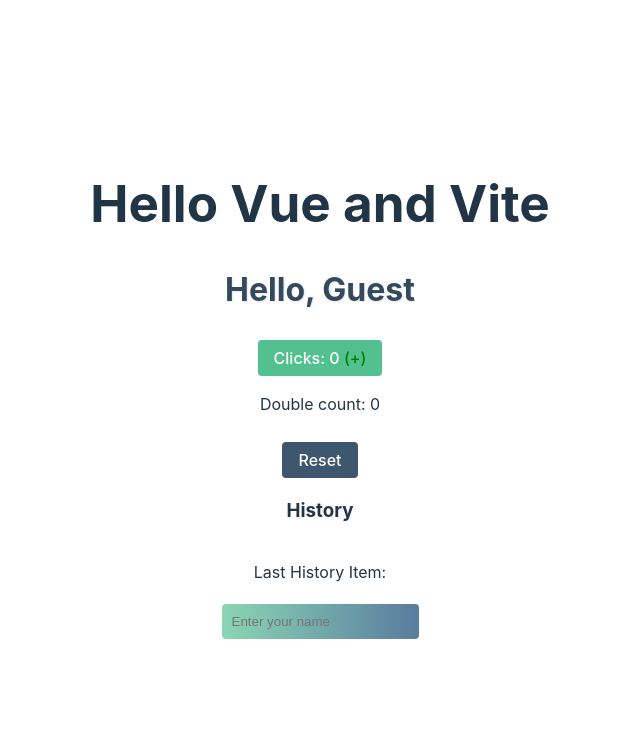
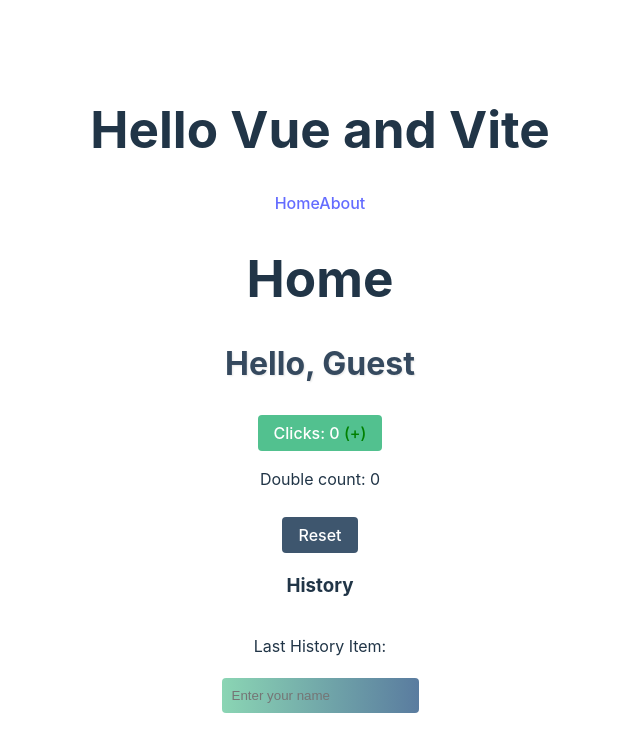
Before and after one commit to ErdniSamkhaev/trainVue, a Vue app in the folder task1/VueVite/: page / in a window 1280 px wide. Shown: the top 752 px of the page, without its empty margins (320-960 px from the left). Built offline with nearby package versions, Linux system fonts and the light colour scheme.

Commit message:
vue router

```diff
--- a/task1/VueVite/package.json
+++ b/task1/VueVite/package.json
@@ -10,7 +10,8 @@
   },
   "dependencies": {
     "pinia": "^2.3.1",
-    "vue": "^3.5.13"
+    "vue": "^3.5.13",
+    "vue-router": "^4.5.0"
   },
   "devDependencies": {
     "@types/node": "^22.13.1",
--- a/task1/VueVite/src/App.vue
+++ b/task1/VueVite/src/App.vue
@@ -1,5 +1,10 @@
 <template>
   <h1>Hello Vue and Vite</h1>
+  <nav>
+    <router-link to="/">Home</router-link>
+    <router-link to="/about">About</router-link>
+  </nav>
+  <router-view />
 
   <!-- Компонент Greeting -->
   <Greeting :name="userName || 'Guest'" />
--- a/task1/VueVite/src/main.ts
+++ b/task1/VueVite/src/main.ts
@@ -2,7 +2,9 @@ import { createApp } from "vue";
 import { createPinia } from "pinia";
 import "./style.css";
 import App from "./App.vue";
+import router from "./router";
 
 const app = createApp(App);
 app.use(createPinia());
+app.use(router);
 app.mount("#app");
--- /dev/null
+++ b/task1/VueVite/src/router/index.ts
@@ -0,0 +1,22 @@
+import { createRouter, createWebHistory, RouteRecordRaw } from "vue-router";
+import HomeView from "../views/HomeView.vue";
+
+const routes: RouteRecordRaw[] = [
+  {
+    path: "/",
+    name: "Home",
+    component: HomeView,
+  },
+  {
+    path: "/about",
+    name: "About",
+    component: () => import("../views/AboutView.vue"), // Ленивая загрузка
+  },
+];
+
+const router = createRouter({
+  history: createWebHistory(),
+  routes,
+});
+
+export default router;
--- /dev/null
+++ b/task1/VueVite/src/views/AboutView.vue
@@ -0,0 +1,5 @@
+<template>
+  <h1>About</h1>
+
+  <router-link to="/">Home</router-link>
+</template>
--- /dev/null
+++ b/task1/VueVite/src/views/HomeView.vue
@@ -0,0 +1,3 @@
+<template>
+  <h1>Home</h1>
+</template>
```
Also changed, not shown: 1 other file (tests, documents, lock files or other folders).
